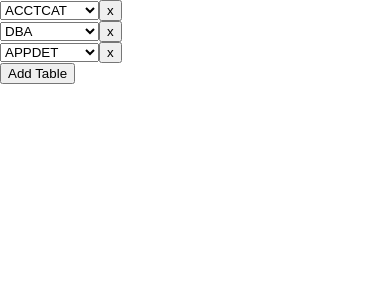
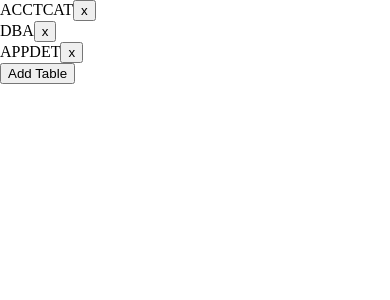
Before and after one commit to ttches/sql-gui, a React (Create React App) app: page / in a window 390 px wide. Shown: the top 300 px of the page. Built offline with nearby package versions, Linux system fonts and the light colour scheme.

Commit message:
Added selectedTableTab state and handleTableTabSelect

```diff
--- a/src/components/TableTabs.js
+++ b/src/components/TableTabs.js
@@ -5,16 +5,27 @@ import TablesDropdownContainer from '../containers/TablesDropdownContainer';
 export default class TableTabs extends Component {
   render() {
 
-    const closeTableTab = this.props.closeTableTab
+    const { onCloseTableTab, selectedTableTab, onTableTabSelect } = this.props;
 
+    //Only the selectedTableTab should appear as a selection, the other tables are spans
     function renderTableTabs(tableTab, i) {
-      console.log(tableTab);
-      return (
-        <div key={i}>
-          <TablesDropdownContainer selectedTable={tableTab} />
-          <button onClick={closeTableTab} data-table={tableTab}>x</button>
-        </div>
-      );
+      if (tableTab === selectedTableTab) {
+        return (
+          <div key={i}>
+            <TablesDropdownContainer selectedTable={tableTab} />
+            <button onClick={onCloseTableTab} data-table={tableTab}>x</button>
+          </div>
+        );
+
+      } else {
+        return (
+          <div key={i}>
+            <span onClick={onTableTabSelect}
+              data-table={tableTab}>{tableTab}</span>
+            <button onClick={onCloseTableTab} data-table={tableTab}>x</button>
+          </div>
+        );
+      }
     }
 
 
@@ -24,7 +35,7 @@ export default class TableTabs extends Component {
         <button
           className='add-table-tab'
           style={{display: `${(this.props.tabs.length > 10) ? 'none' : 'block'}`}}
-          onClick={this.props.addTableTab}>
+          onClick={this.props.onAddTableTab}>
             Add Table
           </button>
       </div>
--- a/src/containers/TableTabsContainer.js
+++ b/src/containers/TableTabsContainer.js
@@ -9,6 +9,10 @@ class TableTabsContainer extends Component {
     super(props);
     this.handleCloseTableTab = this.handleCloseTableTab.bind(this);
     this.handleAddTableTab = this.handleAddTableTab.bind(this);
+    this.handleTableTabSelect = this.handleTableTabSelect.bind(this);
+    this.state = {
+      selectedTableTab: ''
+    };
   }
 
   handleCloseTableTab(e) {
@@ -20,6 +24,7 @@ class TableTabsContainer extends Component {
     let { tables, tabs } = this.props.selected;
     for (let table of tables) {
       if (tabs.indexOf(table) === -1) {
+        this.handleTableTabSelect(table)
         this.props.addTableTab(table);
         return;
       }
@@ -27,13 +32,23 @@ class TableTabsContainer extends Component {
     alert('All tables are in use');
   }
 
+  //Changes the selected table, can take either a table name or an html event
+  handleTableTabSelect(e) {
+    const selectedTableTab = (e.target) ? e.target.dataset.table : e;
+    this.setState({
+      selectedTableTab
+    });
+  }
+
   render() {
 
     return (
       <TableTabs
-        tabs={this.props.selected.tabs}
-        closeTableTab={this.handleCloseTableTab}
-        addTableTab={this.handleAddTableTab} />
+        onCloseTableTab={this.handleCloseTableTab}
+        onAddTableTab={this.handleAddTableTab}
+        onTableTabSelect={this.handleTableTabSelect}
+        selectedTableTab={this.state.selectedTableTab}
+        tabs={this.props.selected.tabs}  />
     );
   }
 }
--- a/src/containers/TablesDropdownContainer.js
+++ b/src/containers/TablesDropdownContainer.js
@@ -44,9 +44,9 @@ class TablesDropdownContainer extends Component {
 
     return (
       <TablesDropdown
-        tables={generateUnusedTables()}
+        handleChange={this.handleChange}
         selectedTable={selectedTable}
-        handleChange={this.handleChange}/>
+        tables={generateUnusedTables()} />
     );
   }
 }
```
